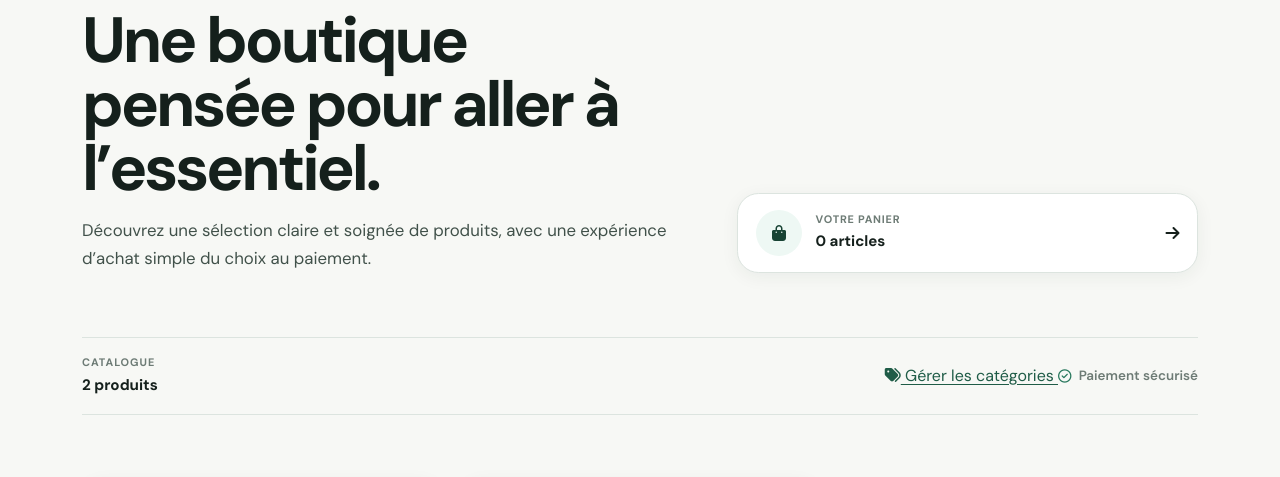
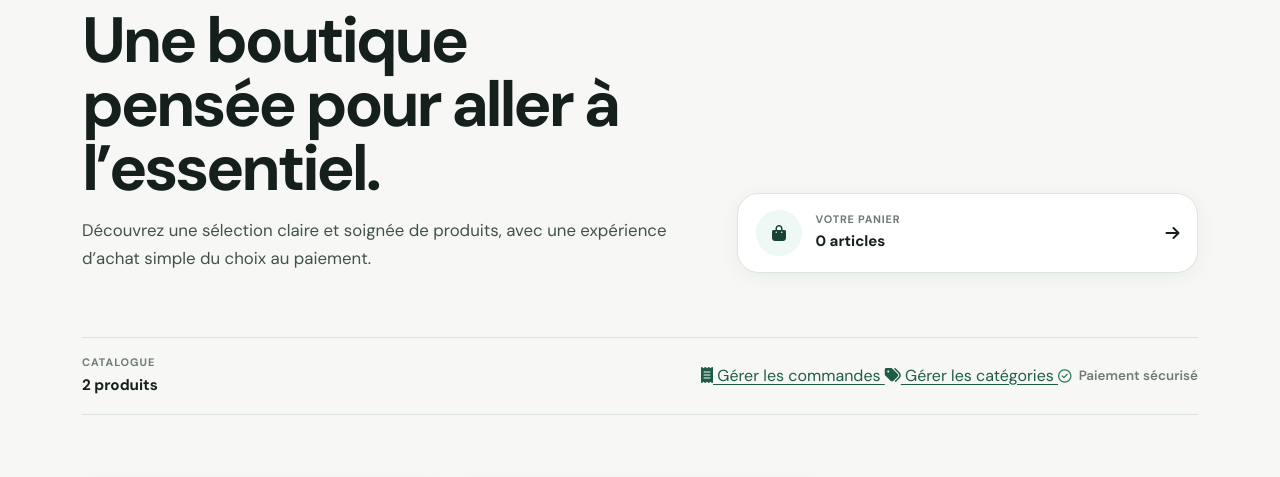
Before and after one commit to teyi12/my_blog, a Django app: page /shop/ in a window 1280 px wide. Shown: the part 204-681 px from the top of the page. Run offline with Django 5.2, Linux system fonts and the light colour scheme; the visitor is signed in with stand-in values (Sample User, id 1); data comes from the database, SQL or seed files in the repository; data that the repository does not hold is empty.

Commit message:
feat: add staff order management shortcut

```diff
--- a/shop/templates/shop/liste.html
+++ b/shop/templates/shop/liste.html
@@ -30,6 +30,10 @@
     </div>
     <div class="shop-toolbar-actions">
       {% if user.is_staff %}
+        <a href="{% url 'shop:commande_gestion_liste' %}" class="shop-manage-link">
+          <i class="fa-solid fa-receipt" aria-hidden="true"></i>
+          Gérer les commandes
+        </a>
         <a href="{% url 'shop:categorie_gestion_liste' %}" class="shop-manage-link">
           <i class="fa-solid fa-tags" aria-hidden="true"></i>
           Gérer les catégories
```
